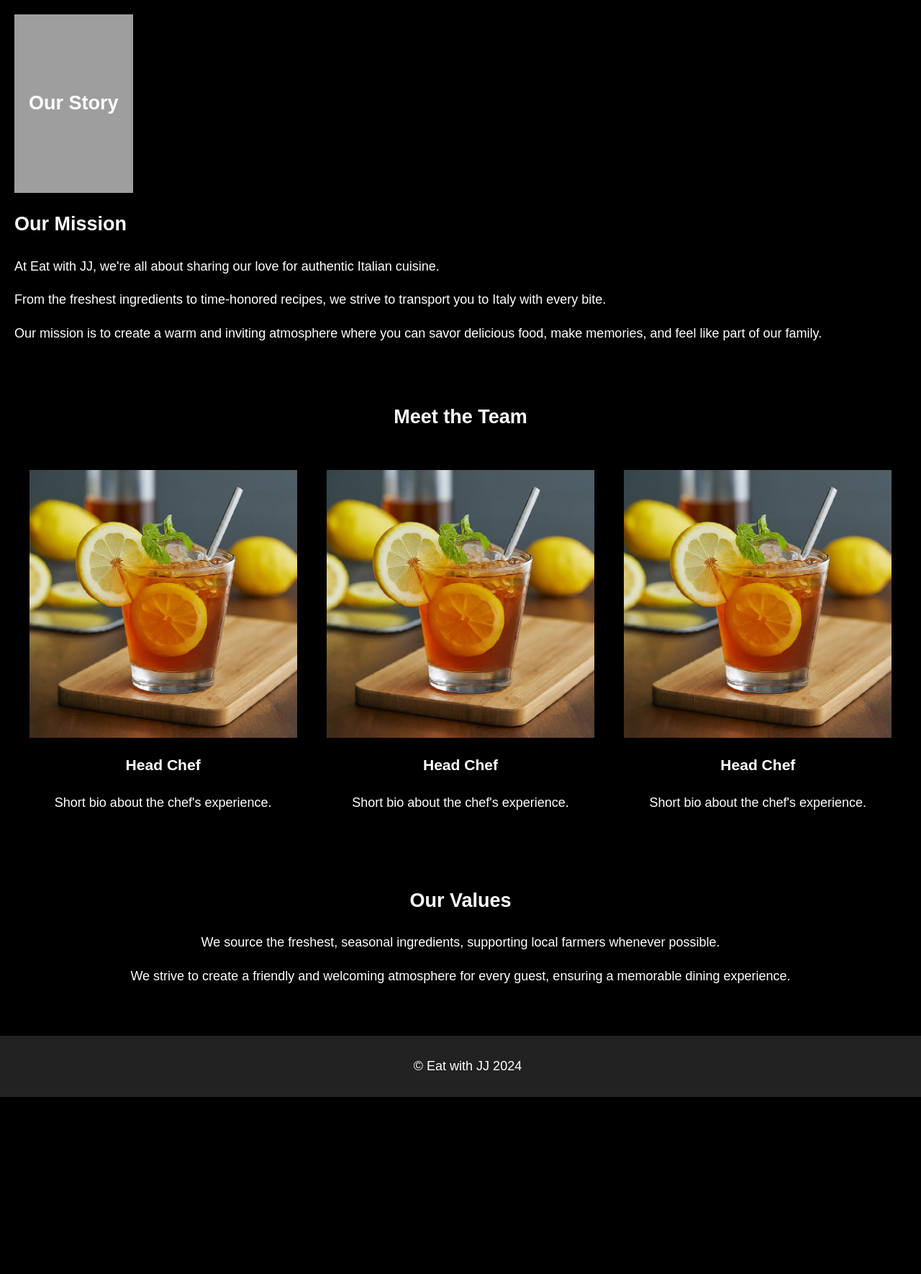
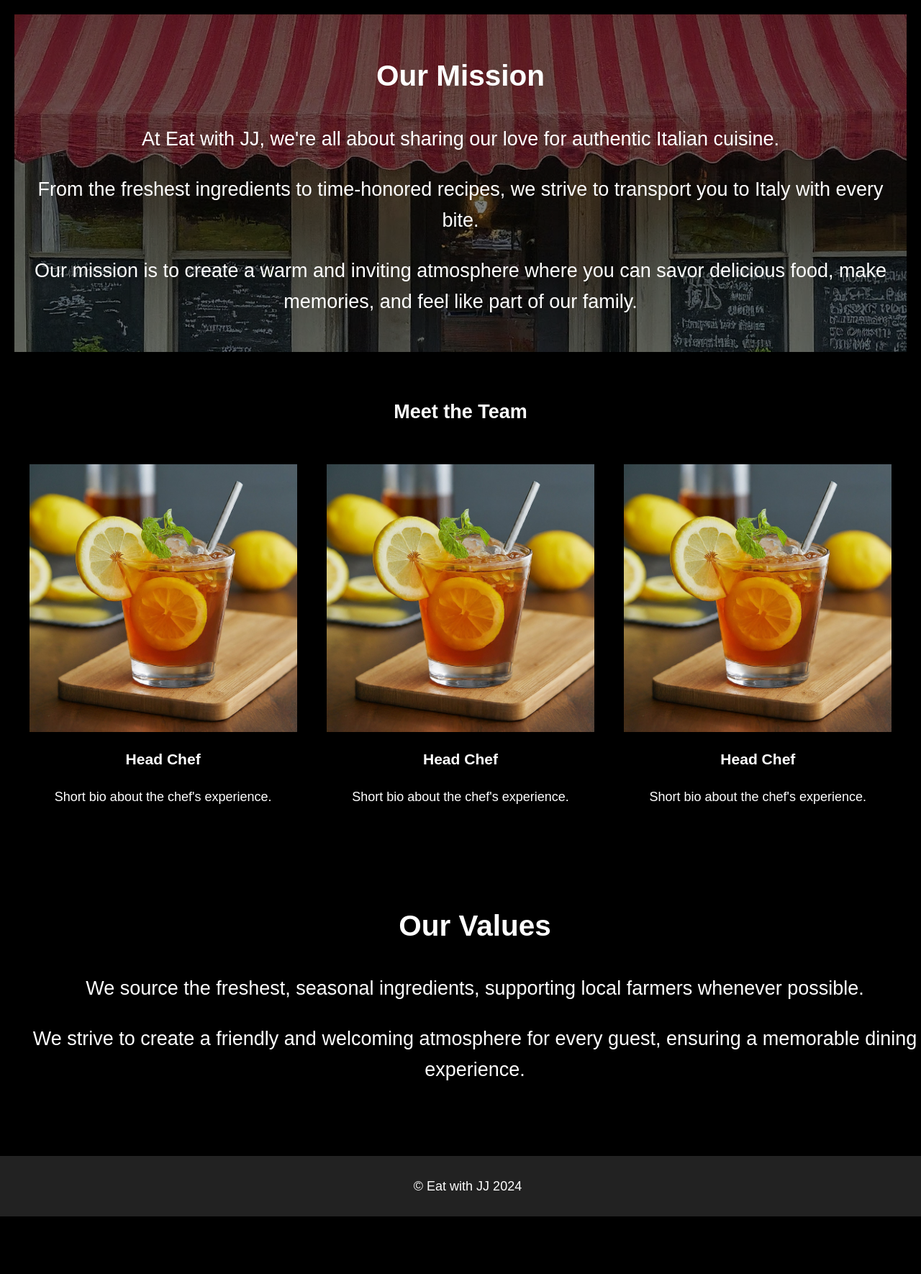
Before and after one commit to jkgithub02/Eat-with-JJ, a PHP site: page /about.php in a window 1280 px wide. Shown: the part 195-1965 px from the top of the page at 72% size. Before the commit the page ends 1719 px from the top, so only its background shows below. Run offline with PHP 8.4, Linux system fonts and the light colour scheme; some libraries are stand-ins or nearby versions; grey boxes are pictures that could not be loaded.

Commit message:
made changes to css and added some images

```diff
--- a/about.php
+++ b/about.php
@@ -20,9 +20,6 @@
     <?php include('header.php'); ?>
 
     <main>
-        <section id="about-hero">
-            <h1>Our Story</h1>
-        </section>
 
         <section id="mission">
             <div class="container">
--- a/home.php
+++ b/home.php
@@ -21,9 +21,6 @@
     <section id="hero">
       <div class="motto-container">
         <h2>"Eating with JJ is not just about the food, it's about the experience."</h2>
-      </div>
-      <div class="image-container">
-        <img src="assets/lobster.jpeg" alt="lobster pasta">
       </div>
     </section>
 
--- a/login.php
+++ b/login.php
@@ -15,7 +15,7 @@
   <link rel="stylesheet" href="style.css">
 </head>
 
-<body>
+<body class ="pagewithbg">
   <?php include('header.php'); ?>
   <main>
     <section class="form-wrapper">
--- a/profile.php
+++ b/profile.php
@@ -87,7 +87,7 @@ if ($_SERVER['REQUEST_METHOD'] === 'POST') {
     <link rel="stylesheet" href="style.css">
 </head>
 
-<body>
+<body class ="pagewithbg">
     <?php include ('header.php'); ?>
 
     <?php if (isset($successMessage)): ?>
--- a/signup.php
+++ b/signup.php
@@ -15,7 +15,7 @@
   <link rel="stylesheet" href="style.css">
 </head>
 
-<body>
+<body class ="pagewithbg">
   <?php include('header.php'); ?>
   <main>
     <section class="form-wrapper">
--- a/style.css
+++ b/style.css
@@ -310,15 +368,51 @@ footer {
   /* Or object-fit: contain */
 }
 
-/* about-hero */
-#about-hero {
-  background-image: url("assets/pasta/bolognese.jpeg");
+/* about-mission*/
+#mission {
+  display: block;
+  width: 100%;
+  align-items: center;
+  background-image: url("websiteimg/rest.jpeg");
   /* Replace with a suitable image */
   background-size: cover;
   background-position: center;
   text-align: center;
-  padding: 80px 20px;
-  color: #fff;
+}
+
+
+.container {
+  display: block;
+  /* Make it take up most of the space */
+  text-align: center;
+  /* Align text to the left */
+  font-size: 1.5em;
+  /* Increase motto font size */
+  padding: 20px;
+  /* Add some padding for spacing */
+  background-color: rgba(0, 0, 0, 0.5);
+}
+
+#hero .container h2,
+p {
+  color: white;
+  position: relative;
+  /* Required for absolute positioning */
+}
+
+#hero .container h2,
+p::after {
+  content: attr(value);
+  /* Inherit the text content */
+  position: absolute;
+  top: 0.1em;
+  /* Adjust for outline width */
+  left: 0.1em;
+  /* Adjust for outline width */
+  color: black;
+  /* Black outline color */
+  text-shadow: -0.1em -0.1em 0 white;
+  /* Compensate for white text */
 }
 
 /* container */
```
Also changed, not shown: other parts of style.css (+72 -14 lines), websiteimg/indoor.jpeg (added), websiteimg/rest.jpeg (added), websiteimg/tablefood.jpeg (renamed from assets/tablefood.jpeg), websiteimg/wine.jpeg (added).
